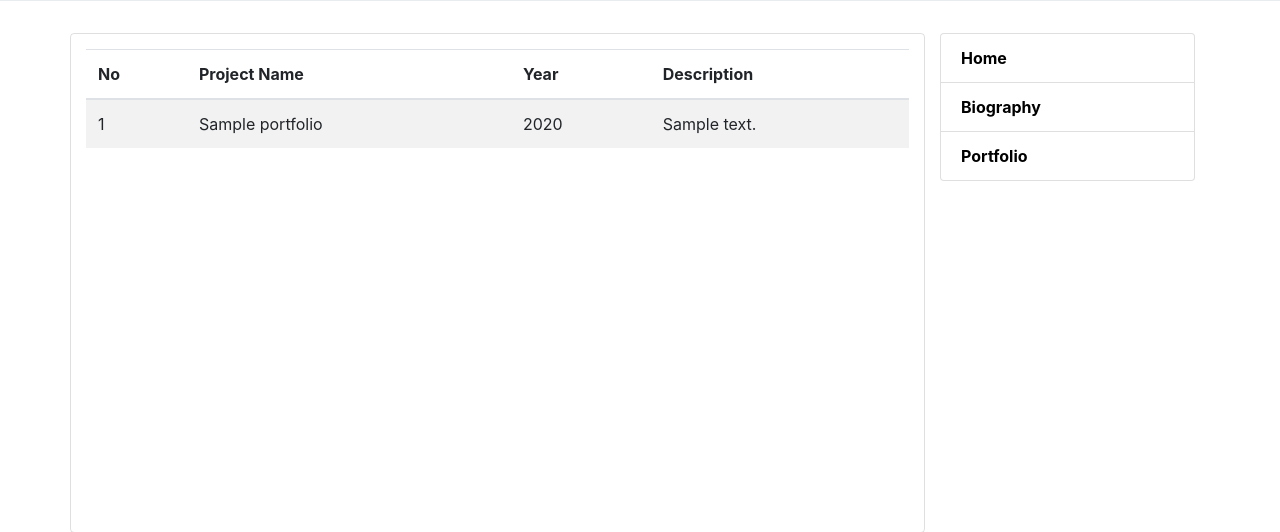
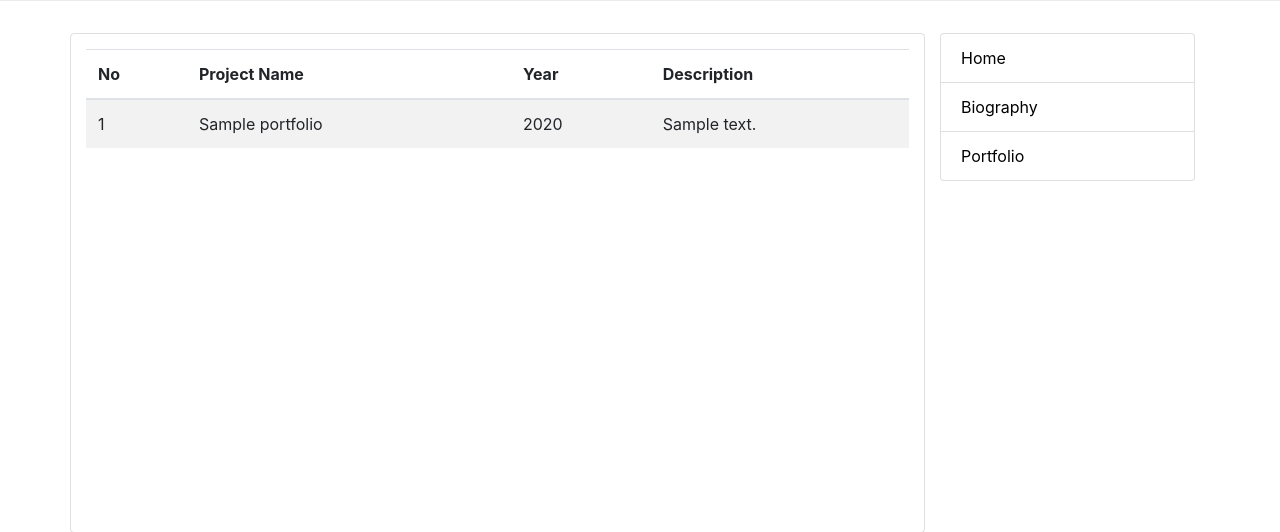
Before and after one commit to Chiefff67/Personalweb_Syarif_2, a PHP site: page /Personalweb_Syarif/pages/polio.php in a window 1280 px wide. Shown: the part 304-836 px from the top of the page. Run offline with PHP 8.4, Linux system fonts and the light colour scheme; tables that the repository leaves empty or names only in its code hold one stand-in row (values such as "Sample post").

Commit message:
fix: sidebar

```diff
--- a/assets/css/style.css
+++ b/assets/css/style.css
@@ -45,7 +45,7 @@
 
 .bold-black-link {
     color: black;
-    font-weight: bold;
+    font-weight: semi-bold;
     text-decoration: none; /* Optional: remove underline from links */
 }
 
```
